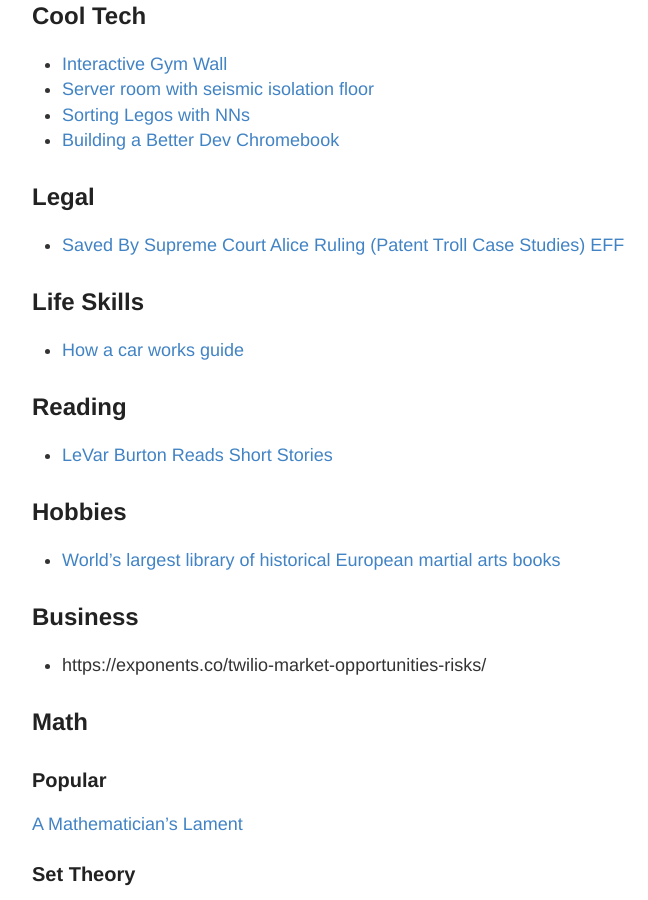
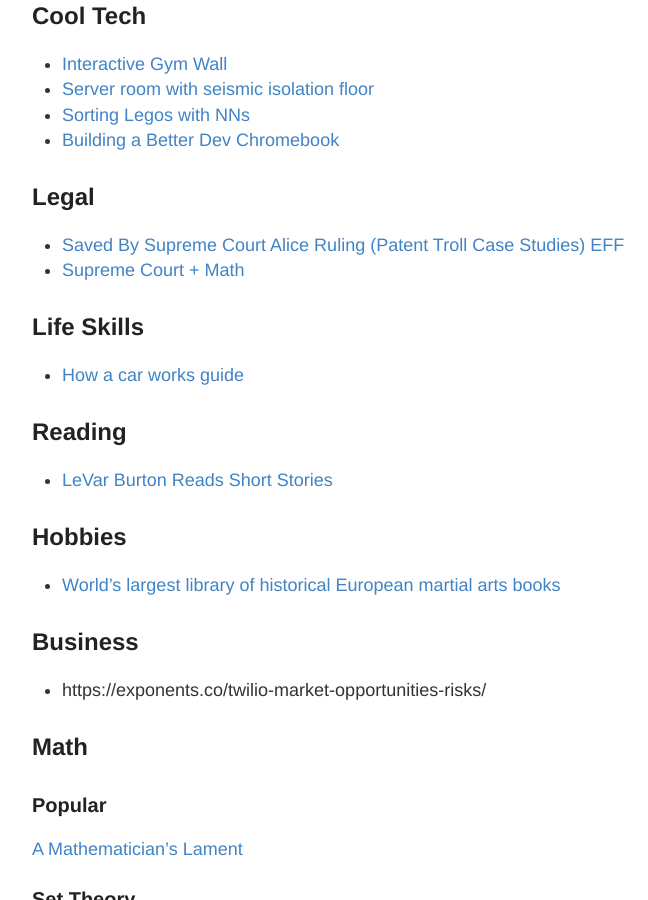
Before and after one commit to RONNCC/ronncc.github, a Jekyll site: the page built from _posts/2016-1-1-InterestingLinks.md, in a window 1280 px wide and 900 px high, scrolled down 395 px. Shown: the whole window, without its empty margins (248-896 px from the left). Built offline with Jekyll 4.4.1, drawn with Linux system fonts in a browser that asks for light colours; comment, search, counter and statistics services are not loaded.

Commit message:
Update 2016-1-1-InterestingLinks.md

```diff
--- a/_posts/2016-1-1-InterestingLinks.md
+++ b/_posts/2016-1-1-InterestingLinks.md
@@ -25,6 +25,7 @@
 
 ## Legal
 - [Saved By Supreme Court Alice Ruling (Patent Troll Case Studies) EFF](https://www.eff.org/alice)
+- [Supreme Court + Math](https://fivethirtyeight.com/features/the-supreme-court-is-allergic-to-math/?ex_cid=538fb)
 
 ## Life Skills
 - [How a car works guide](https://www.howacarworks.com/)
```
